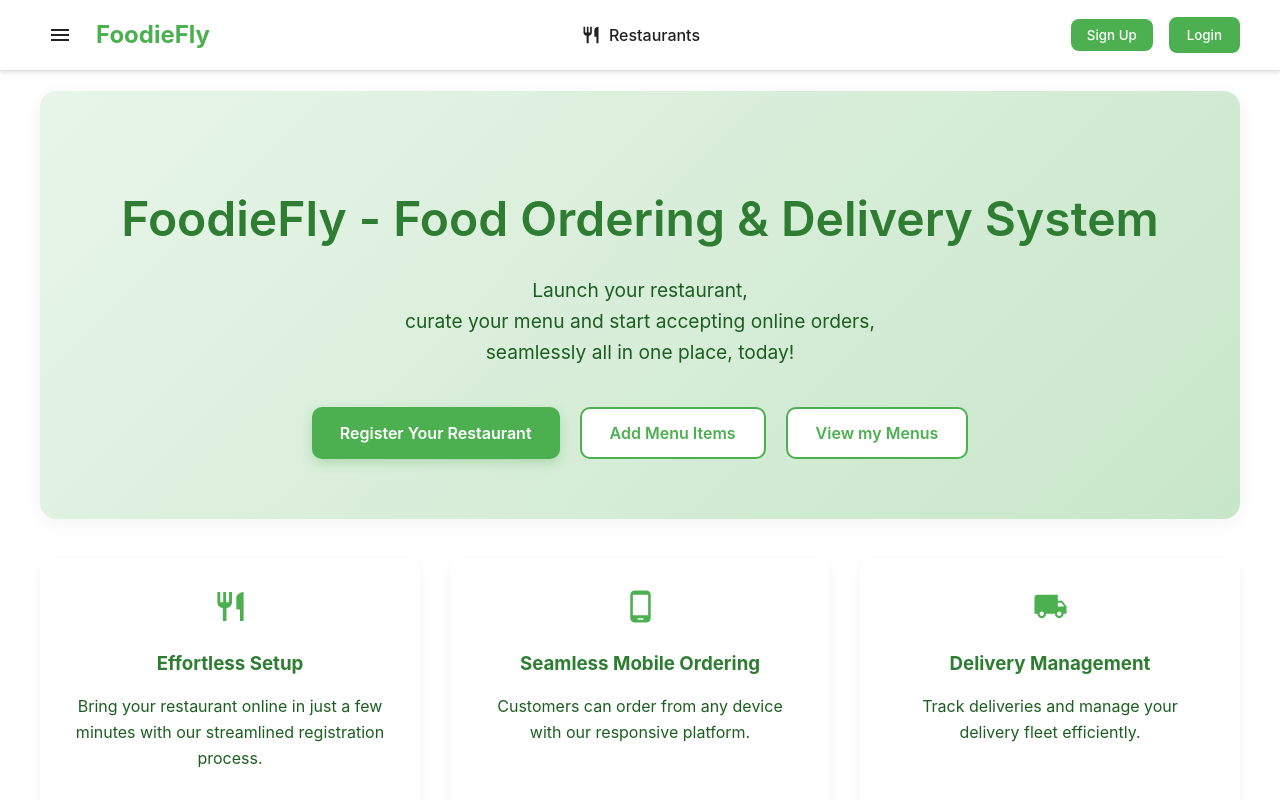
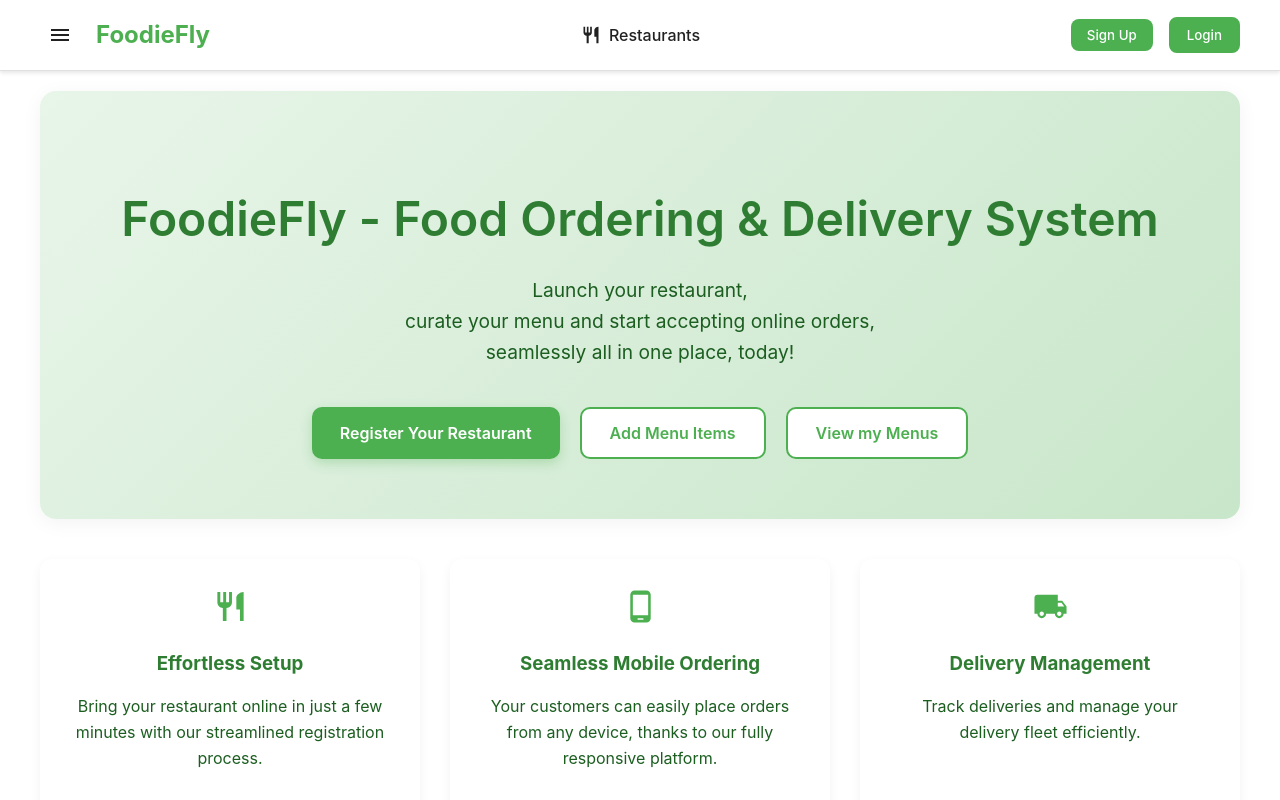
Before and after one commit to JordanCJ7/FoodieFly, a React (Create React App) app in the folder frontend/: page /restaurant-home in a window 1280 px wide. Shown: the top 800 px of the page. Built offline with nearby package versions, Linux system fonts and the light colour scheme.

Commit message:
Update Home.js

```diff
--- a/frontend/src/pages/RestaurantAdmin/home/Home.js
+++ b/frontend/src/pages/RestaurantAdmin/home/Home.js
@@ -109,7 +109,7 @@ function Home() {
             <PhoneAndroidIcon fontSize="large" />
           </div>
           <h3>Seamless Mobile Ordering</h3>
-          <p>Customers can order from any device with our responsive platform.</p>
+          <p>Your customers can easily place orders from any device, thanks to our fully responsive platform.</p>
         </div>
         <div className="feature">
           <div className="feature-icon">
```
